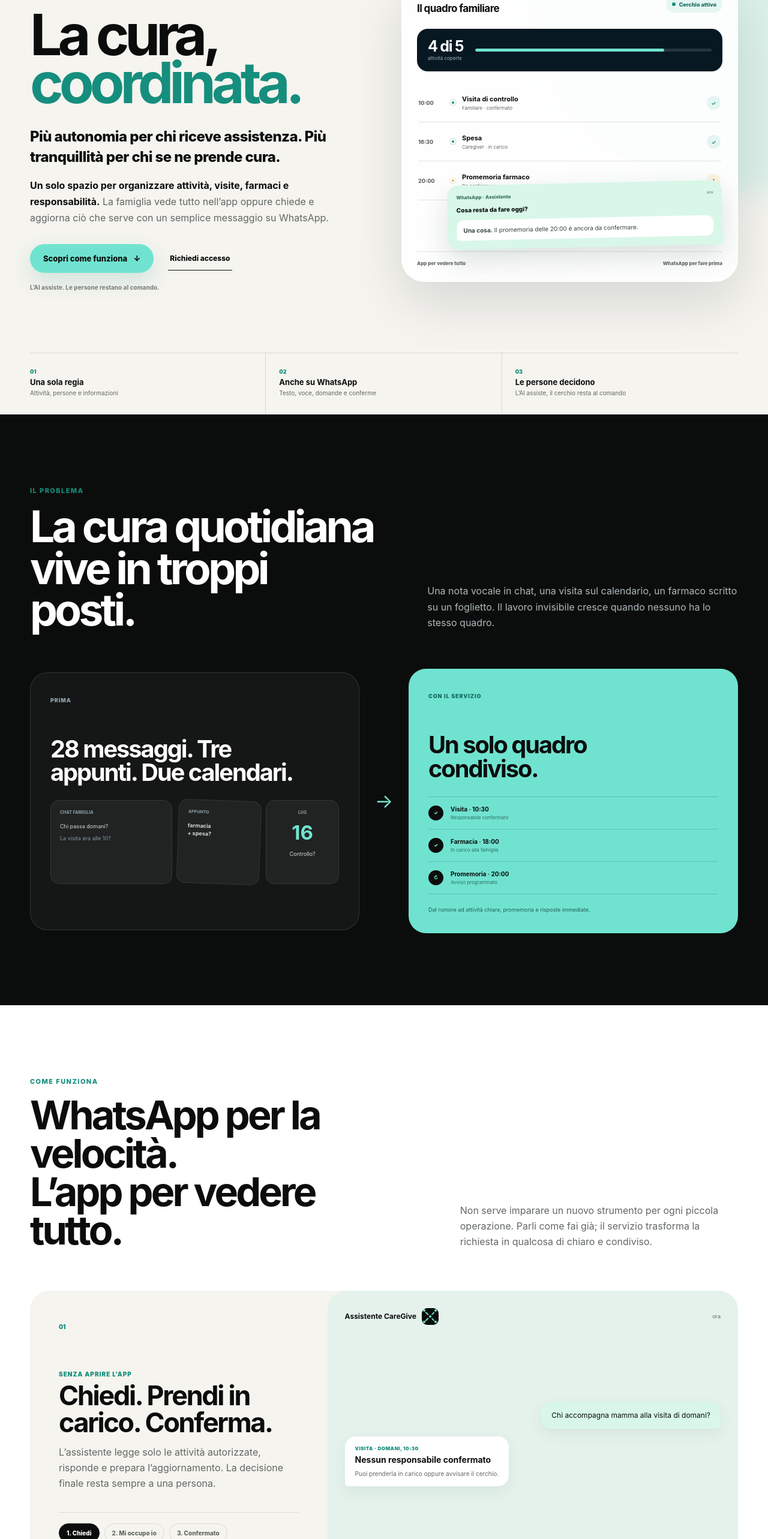
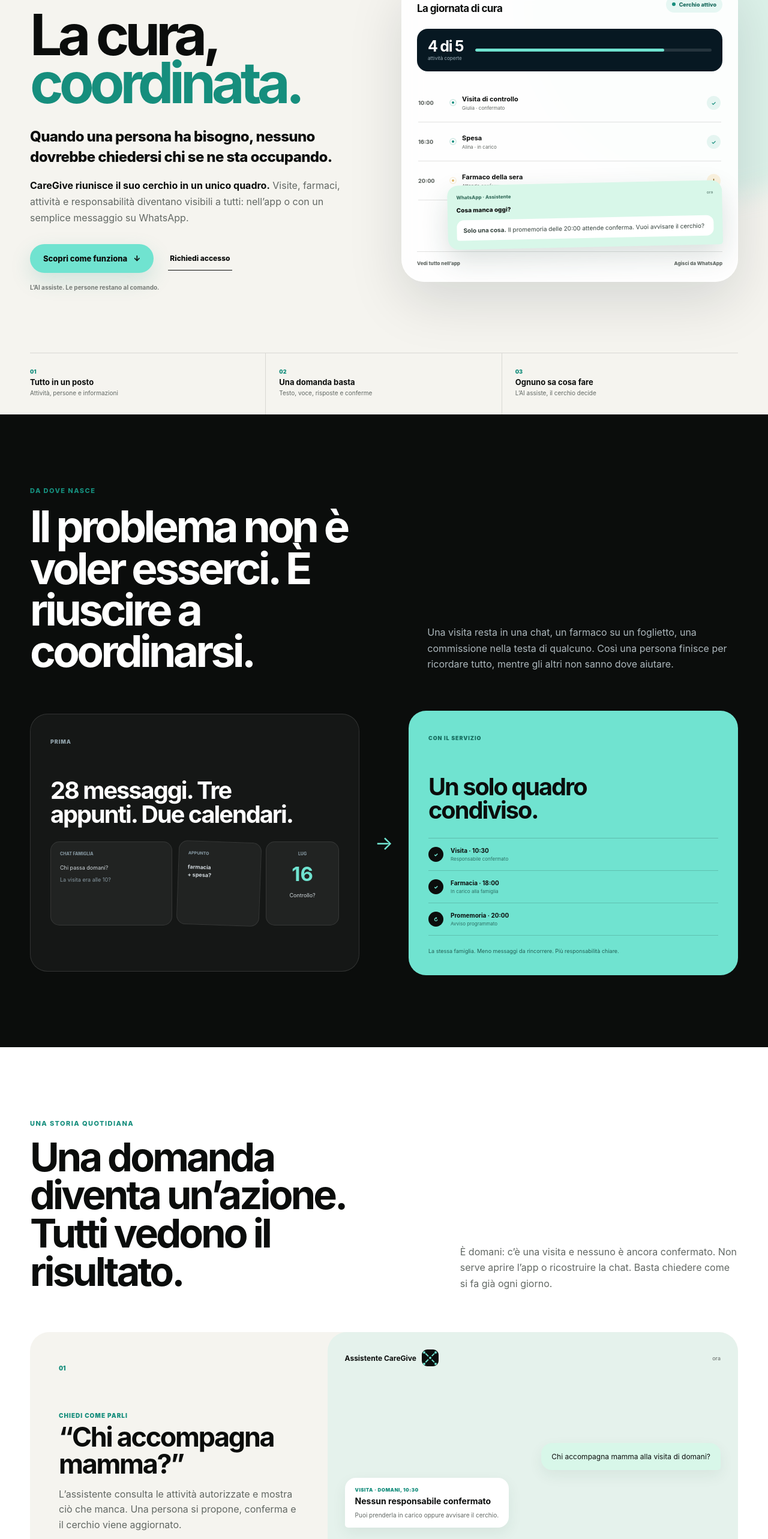
Before and after one commit to giuseppeaddarc-dotcom/carerelay-saas, a Next.js app: page / in a window 1280 px wide. Shown: the part 234-2800 px from the top of the page at 60% size. Built offline with nearby package versions, Linux system fonts and the light colour scheme; no server answers.

Commit message:
Let the CareGive story explain the brand

```diff
--- a/app/page.tsx
+++ b/app/page.tsx
@@ -147,12 +147,12 @@ export default function Home() {
                 <em>coordinata.</em>
               </h1>
               <p className="hero-mission">
-                Più autonomia per chi riceve assistenza. Più tranquillità per chi se ne prende cura.
+                Quando una persona ha bisogno, nessuno dovrebbe chiedersi chi se ne sta occupando.
               </p>
               <p className="hero-lead">
-                <strong>Un solo spazio per organizzare attività, visite, farmaci e responsabilità.</strong>{" "}
-                La famiglia vede tutto nell’app oppure chiede e aggiorna ciò che serve con un
-                semplice messaggio su WhatsApp.
+                <strong>CareGive riunisce il suo cerchio in un unico quadro.</strong>{" "}
+                Visite, farmaci, attività e responsabilità diventano visibili a tutti:
+                nell’app o con un semplice messaggio su WhatsApp.
               </p>
               <div className="hero-actions">
                 <a className="button button-primary" href="#come-funziona">Scopri come funziona <span aria-hidden="true">↓</span></a>
@@ -165,7 +165,7 @@ export default function Home() {
               <div className="product-card-top">
                 <div>
                   <span>Oggi</span>
-                  <strong>Il quadro familiare</strong>
+                  <strong>La giornata di cura</strong>
                 </div>
                 <span className="live-pill"><i /> Cerchio attivo</span>
               </div>
@@ -174,36 +174,36 @@ export default function Home() {
                 <i><b /></i>
               </div>
               <div className="product-timeline">
-                <article><time>10:00</time><span /><p><strong>Visita di controllo</strong><small>Familiare · confermato</small></p><b>✓</b></article>
-                <article><time>16:30</time><span /><p><strong>Spesa</strong><small>Caregiver · in carico</small></p><b>✓</b></article>
-                <article className="pending"><time>20:00</time><span /><p><strong>Promemoria farmaco</strong><small>Da confermare</small></p><b>!</b></article>
+                <article><time>10:00</time><span /><p><strong>Visita di controllo</strong><small>Giulia · confermato</small></p><b>✓</b></article>
+                <article><time>16:30</time><span /><p><strong>Spesa</strong><small>Alina · in carico</small></p><b>✓</b></article>
+                <article className="pending"><time>20:00</time><span /><p><strong>Farmaco della sera</strong><small>Attende conferma</small></p><b>!</b></article>
               </div>
               <div className="whatsapp-peek">
                 <div><span>WhatsApp · Assistente</span><small>ora</small></div>
-                <p className="peek-question">Cosa resta da fare oggi?</p>
-                <p className="peek-answer"><strong>Una cosa.</strong> Il promemoria delle 20:00 è ancora da confermare.</p>
+                <p className="peek-question">Cosa manca oggi?</p>
+                <p className="peek-answer"><strong>Solo una cosa.</strong> Il promemoria delle 20:00 attende conferma. Vuoi avvisare il cerchio?</p>
               </div>
               <div className="product-card-bottom">
-                <span>App per vedere tutto</span>
-                <span>WhatsApp per fare prima</span>
+                <span>Vedi tutto nell’app</span>
+                <span>Agisci da WhatsApp</span>
               </div>
             </div>
           </div>
 
           <div className="shell trust-row" aria-label="Principi del servizio">
-            <div><span>01</span><strong>Una sola regia</strong><small>Attività, persone e informazioni</small></div>
-            <div><span>02</span><strong>Anche su WhatsApp</strong><small>Testo, voce, domande e conferme</small></div>
-            <div><span>03</span><strong>Le persone decidono</strong><small>L’AI assiste, il cerchio resta al comando</small></div>
+            <div><span>01</span><strong>Tutto in un posto</strong><small>Attività, persone e informazioni</small></div>
+            <div><span>02</span><strong>Una domanda basta</strong><small>Testo, voce, risposte e conferme</small></div>
+            <div><span>03</span><strong>Ognuno sa cosa fare</strong><small>L’AI assiste, il cerchio decide</small></div>
           </div>
         </section>
 
         <section className="problem section">
           <div className="shell problem-head">
             <div>
-              <p className="eyebrow">Il problema</p>
-              <h2>La cura quotidiana vive in troppi posti.</h2>
+              <p className="eyebrow">Da dove nasce</p>
+              <h2>Il problema non è voler esserci. È riuscire a coordinarsi.</h2>
             </div>
-            <p>Una nota vocale in chat, una visita sul calendario, un farmaco scritto su un foglietto. Il lavoro invisibile cresce quando nessuno ha lo stesso quadro.</p>
+            <p>Una visita resta in una chat, un farmaco su un foglietto, una commissione nella testa di qualcuno. Così una persona finisce per ricordare tutto, mentre gli altri non sanno dove aiutare.</p>
           </div>
           <div className="shell transformation">
             <div className="chaos-panel">
@@ -224,23 +224,23 @@ export default function Home() {
                 <p><span>✓</span><strong>Farmacia · 18:00</strong><small>In carico alla famiglia</small></p>
                 <p><span>↻</span><strong>Promemoria · 20:00</strong><small>Avviso programmato</small></p>
               </div>
-              <small>Dal rumore ad attività chiare, promemoria e risposte immediate.</small>
+              <small>La stessa famiglia. Meno messaggi da rincorrere. Più responsabilità chiare.</small>
             </div>
           </div>
         </section>
 
         <section className="how section" id="come-funziona">
           <div className="shell section-head">
-            <div><p className="eyebrow">Come funziona</p><h2>WhatsApp per la velocità.<br />L’app per vedere tutto.</h2></div>
-            <p>Non serve imparare un nuovo strumento per ogni piccola operazione. Parli come fai già; il servizio trasforma la richiesta in qualcosa di chiaro e condiviso.</p>
+            <div><p className="eyebrow">Una storia quotidiana</p><h2>Una domanda diventa un’azione.<br />Tutti vedono il risultato.</h2></div>
+            <p>È domani: c’è una visita e nessuno è ancora confermato. Non serve aprire l’app o ricostruire la chat. Basta chiedere come si fa già ogni giorno.</p>
           </div>
 
           <div className="shell channel-stage">
             <article className="channel-copy">
               <span className="channel-number">01</span>
-              <p className="channel-kicker">Senza aprire l’app</p>
-              <h3>Chiedi. Prendi in carico. Conferma.</h3>
-              <p>L’assistente legge solo le attività autorizzate, risponde e prepara l’aggiornamento. La decisione finale resta sempre a una persona.</p>
+              <p className="channel-kicker">Chiedi come parli</p>
+              <h3>“Chi accompagna mamma?”</h3>
+              <p>L’assistente consulta le attività autorizzate e mostra ciò che manca. Una persona si propone, conferma e il cerchio viene aggiornato.</p>
               <div className="demo-tabs" role="tablist" aria-label="Fasi dell’esempio">
                 {["1. Chiedi", "2. Mi occupo io", "3. Confermato"].map((label, index) => (
                   <button
@@ -279,11 +279,11 @@ export default function Home() {
           </div>
 
           <div className="shell app-strip">
-            <div><span className="channel-number">02</span><p className="channel-kicker">L’app completa</p><h3>Il quadro completo, sempre leggibile.</h3></div>
+            <div><span className="channel-number">02</span><p className="channel-kicker">Dopo la conferma</p><h3>Il quadro si aggiorna per tutti.</h3></div>
             <div className="app-strip-list">
-              <p><span>Oggi</span><strong>5 attività · 4 coperte</strong></p>
-              <p><span>Settimana</span><strong>3 appuntamenti</strong></p>
-              <p><span>Cerchio</span><strong>4 persone attive</strong></p>
+              <p><span>Visita</span><strong>Responsabile confermato</strong></p>
+              <p><span>Cerchio</span><strong>Tutti aggiornati</strong></p>
+              <p><span>Promemoria</span><strong>Automatico</strong></p>
             </div>
           </div>
         </section>
@@ -302,13 +302,13 @@ export default function Home() {
               <div className="family-center"><span aria-hidden="true">♥</span><b>Anna</b><small>Nome di esempio</small></div>
             </div>
             <div className="circle-copy">
-              <p className="eyebrow">La persona che ami al centro</p>
-              <h2>Un cerchio di cura.<br />Non una catena di messaggi.</h2>
-              <p>Nel grafico usiamo un nome di esempio. Nel tuo spazio, al centro ci sarà la persona di cui vi prendete cura; familiari, caregiver, badanti, psicologi e specialisti collaboreranno intorno a lei.</p>
+              <p className="eyebrow">La persona al centro</p>
+              <h2>Intorno, ognuno trova il proprio posto.</h2>
+              <p>Nel tuo spazio, familiari, caregiver, badanti, psicologi e specialisti collaborano intorno alla persona assistita. Non tutti devono fare tutto: ognuno vede ciò che gli serve e sa quando può essere utile.</p>
               <div className="permission-list">
-                <div><span>◎</span><p><strong>Un ruolo per ogni persona</strong><small>Accessi diversi, responsabilità leggibili.</small></p></div>
-                <div><span>✓</span><p><strong>Conferme visibili</strong><small>È chiaro chi ha fatto o preso in carico un’attività.</small></p></div>
-                <div><span>↻</span><p><strong>Aggiornamenti condivisi</strong><small>Le informazioni utili arrivano senza rincorrere le chat.</small></p></div>
+                <div><span>◎</span><p><strong>Chi può esserci</strong><small>Ruoli e accessi adatti a ogni persona.</small></p></div>
+                <div><span>✓</span><p><strong>Chi se ne occupa</strong><small>Ogni attività ha un responsabile visibile.</small></p></div>
+                <div><span>↻</span><p><strong>Chi deve sapere</strong><small>Gli aggiornamenti arrivano alle persone giuste.</small></p></div>
               </div>
             </div>
           </div>
@@ -316,8 +316,8 @@ export default function Home() {
 
         <section className="management section">
           <div className="shell section-head">
-            <div><p className="eyebrow">La regia quotidiana</p><h2>Meno cose da ricordare.<br />Più tempo per esserci.</h2></div>
-            <p>Tutto ciò che serve per coordinare la giornata, senza trasformare la cura in un altro lavoro da amministrare.</p>
+            <div><p className="eyebrow">La regia quotidiana</p><h2>Dalla preoccupazione<br />a una giornata che regge.</h2></div>
+            <p>Il servizio non sostituisce la cura. Toglie attrito a chi la rende possibile, facendo emergere cosa serve, chi può farlo e cosa è già stato fatto.</p>
           </div>
           <div className="shell feature-grid">
             {features.map((feature) => (
@@ -331,9 +331,9 @@ export default function Home() {
 
           <div className="shell medication-feature">
             <div className="medication-copy">
-              <p className="eyebrow eyebrow-light">Promemoria farmaci</p>
-              <h3>Il promemoria giusto.<br />Al momento giusto.</h3>
-              <p>Una persona autorizzata inserisce il promemoria e l’orario. Il servizio avvisa sull’app o su WhatsApp, chiede conferma e aggiorna il cerchio familiare.</p>
+              <p className="eyebrow eyebrow-light">Un gesto che conta</p>
+              <h3>Ricordare un farmaco, senza lasciare tutto alla memoria.</h3>
+              <p>Una persona autorizzata inserisce il promemoria. Al momento previsto, il servizio avvisa sull’app o su WhatsApp, chiede conferma e aggiorna il cerchio.</p>
               <div className="medication-flow" aria-label="Inserisci, ricorda, conferma">
                 <span>Inserisci</span><i aria-hidden="true">→</i><span>Ricorda</span><i aria-hidden="true">→</i><span>Conferma</span>
               </div>
@@ -469,11 +469,11 @@ export default function Home() {
 
       <footer>
         <div className="shell footer-grid">
-          <div><a className="brand footer-brand" href="#inizio"><BrandName /><BrandMark className="x-mark-small" /></a><p>Care for someone. Together.</p></div>
+          <div><a className="brand footer-brand" href="#inizio"><BrandName /><BrandMark className="x-mark-small" /></a><p>La cura diventa più semplice quando è condivisa.</p></div>
           <div className="footer-note"><strong>Software in fase di validazione — non è un dispositivo medico.</strong><p>Non usare il servizio per diagnosi, decisioni terapeutiche o richieste di emergenza.</p></div>
           <div className="footer-links"><a href="#come-funziona">Come funziona</a><a href="#cerchio">Il cerchio</a><a href="#pilot">Accesso beta</a></div>
         </div>
-        <div className="shell footer-bottom"><span>© 2026 CareGive X concept</span><span>La persona al centro. Tutto il resto, coordinato.</span></div>
+        <div className="shell footer-bottom"><span>© 2026 CareGive concept</span><span>La persona al centro. Tutto il resto, coordinato.</span></div>
       </footer>
     </main>
   );
```
